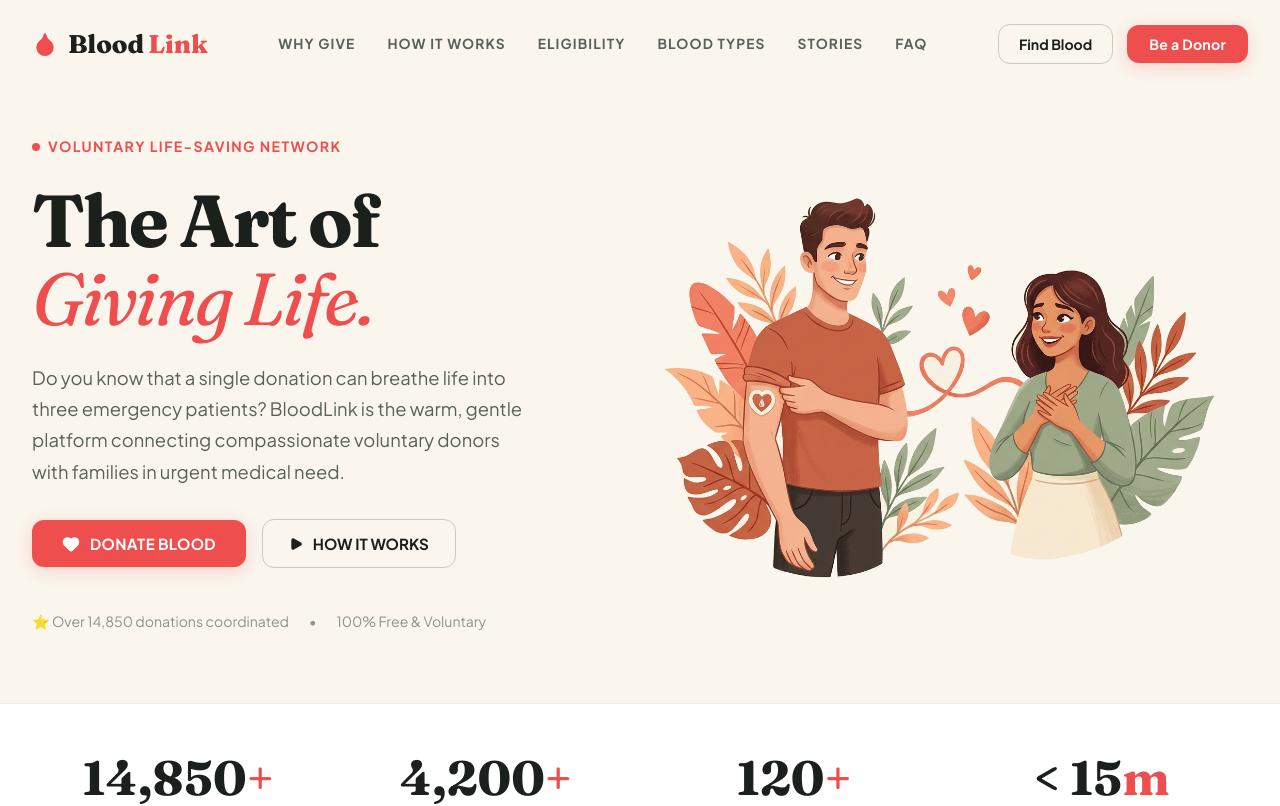
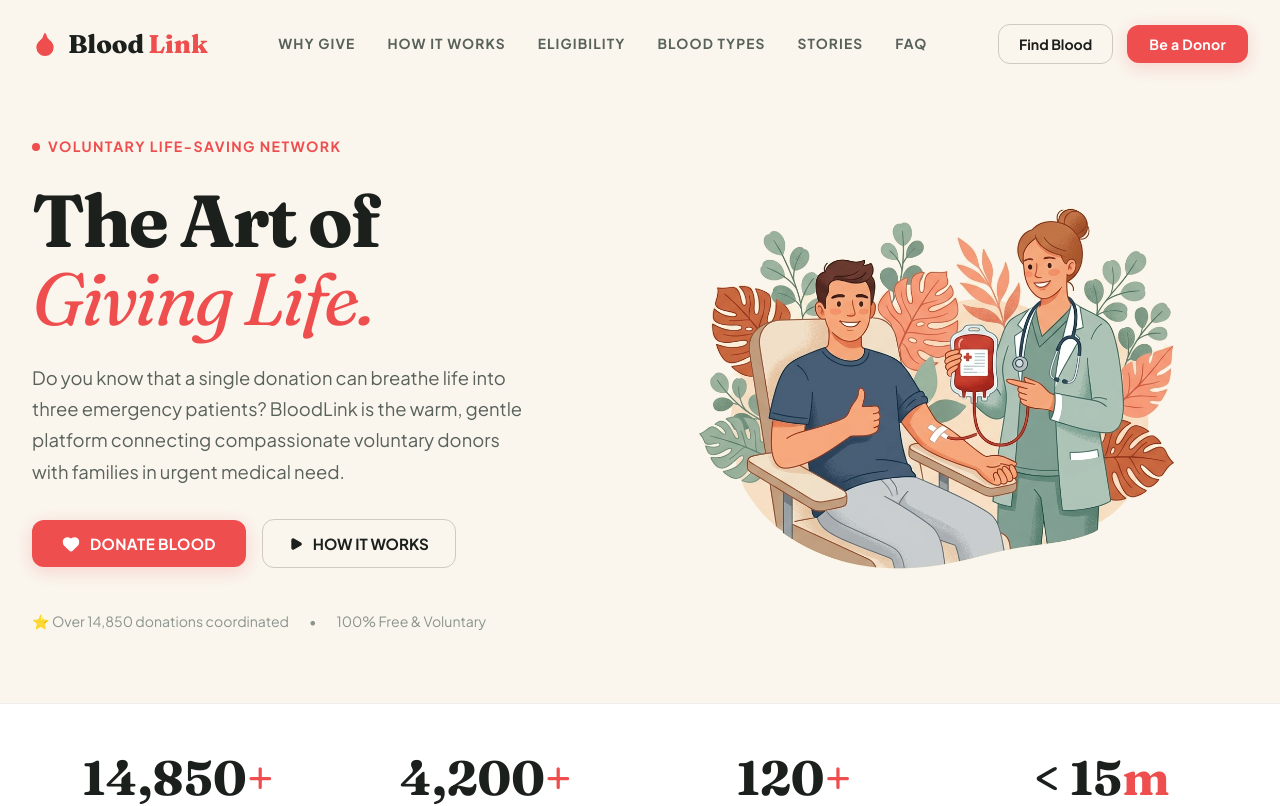
Before and after one commit to Shrey113/Assignment-1, a React (Vite) app in the folder client/: page / in a window 1280 px wide. Shown: the top 806 px of the page. Built offline with nearby package versions, Linux system fonts and the light colour scheme.

Commit message:
feat(ui): update hero illustration to medical blood donation scene with transparent alpha mask

```diff
--- a/client/src/App.jsx
+++ b/client/src/App.jsx
@@ -227,8 +227,8 @@
         {/* Floating Editorial Character Illustration (NO borders, NO boxes!) */}
         <div className="hero-illustration-area">
           <img
-            src="/editorial_donation_characters.png"
-            alt="Editorial illustration of smiling voluntary blood donor and grateful recipient connected by a heart of hope"
+            src="/editorial_donation_characters.png?v=2"
+            alt="Editorial illustration of smiling voluntary blood donor giving thumbs-up with caring nurse holding blood donation pack"
             className="floating-characters-art"
           />
         </div>
```
Also changed, not shown: client/public/editorial_donation_characters.png.
